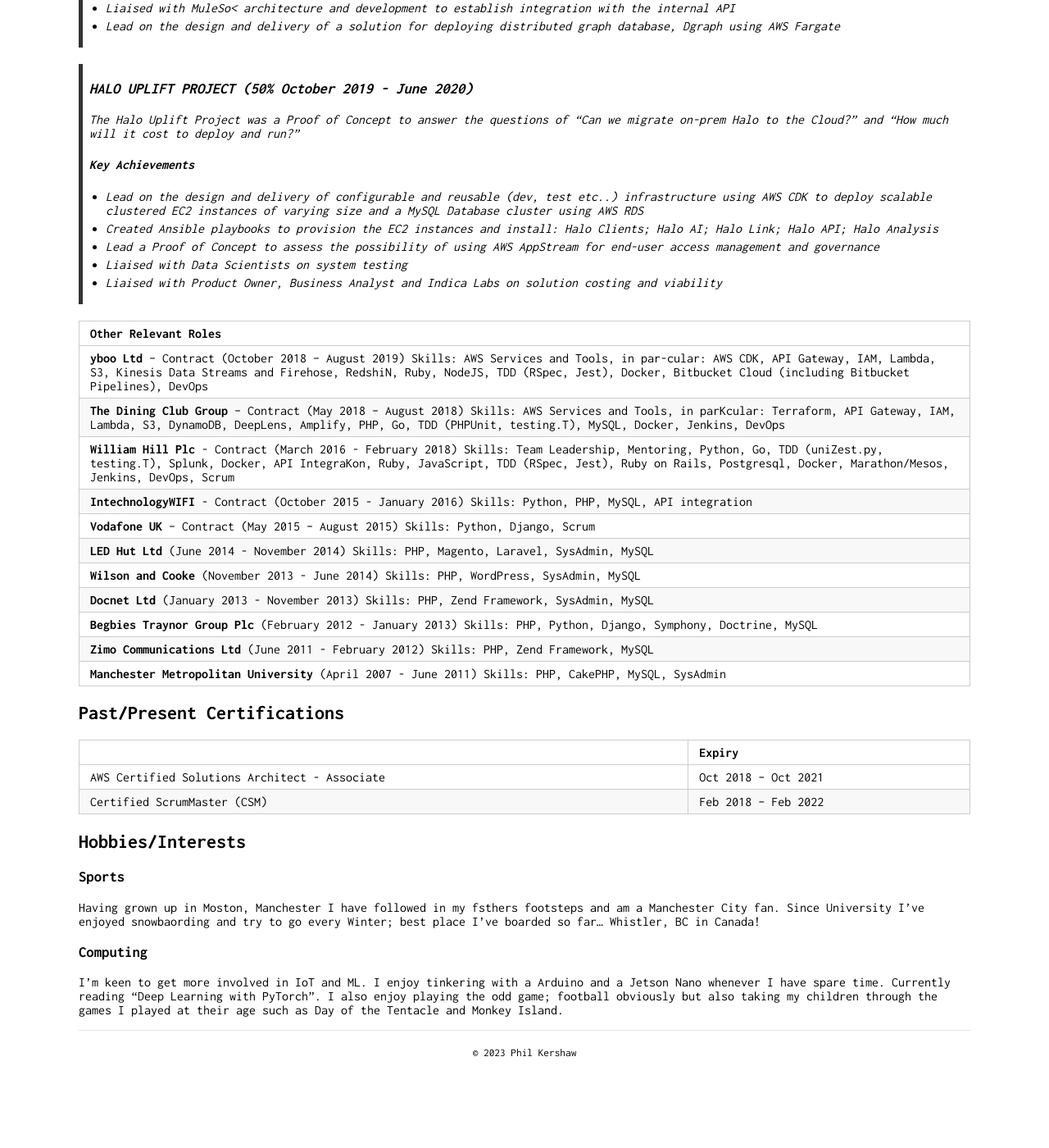
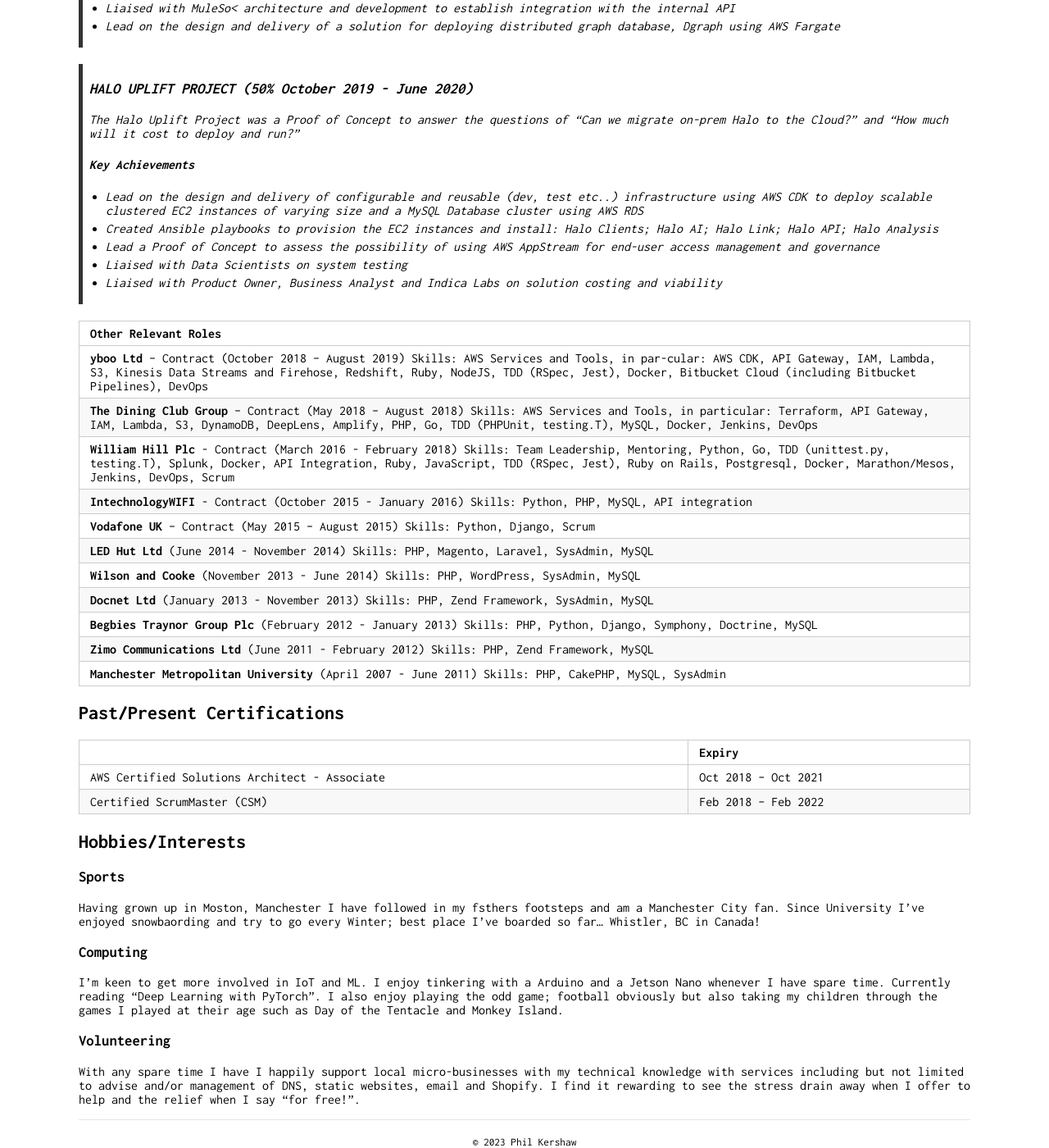
Before and after one commit to PhilKershaw/philkershaw.github.com, a Jekyll site: the page built from index.md, in a window 1280 px wide and 1400 px high, scrolled down 3284 px. Shown: the whole window at 82% size. Built offline with Jekyll 4.4.1, drawn with Linux system fonts in a browser that asks for light colours; before the commit the page ends 4575 px from its top, so only the background shows below that; some of the changed text lies outside the part shown.

Commit message:
Update index.md

```diff
--- a/index.md
+++ b/index.md
@@ -6,7 +6,7 @@
 
 <img class="profile-picture" src="https://s.gravatar.com/avatar/7bf13c9d27600b733cec879994746108?s=157">
 
-Delivery oriented Engineer specialising in data engineering, Dev[Sec]Ops, and AWS solutions. Skilled in managing large-scale projects. Passionate about Big Data and ML/AI integration.
+Delivery oriented Engineer specialising in data engineering, Dev[Sec]Ops, and AWS solutions. Skilled in managing and working within large-scale multi-workstream projects. Passionate about Big Data and ML/AI integration.
 
 ## Core Skills
 
@@ -151,9 +151,9 @@
 
 | Other Relevant Roles |
 | ---------------------------------------------------------------------------------------------------------------------------------------------------------------------------------------------------------------------------------------------------------------------------------------- |
-| **yboo Ltd** – Contract (October 2018 – August 2019) Skills: AWS Services and Tools, in par-cular: AWS CDK, API Gateway, IAM, Lambda, S3, Kinesis Data Streams and Firehose, RedshiN, Ruby, NodeJS, TDD (RSpec, Jest), Docker, Bitbucket Cloud (including Bitbucket Pipelines), DevOps   |
-| **The Dining Club Group** – Contract (May 2018 – August 2018) Skills: AWS Services and Tools, in parKcular: Terraform, API Gateway, IAM, Lambda, S3, DynamoDB, DeepLens, Amplify, PHP, Go, TDD (PHPUnit, testing.T), MySQL, Docker, Jenkins, DevOps                                      |
-| **William Hill Plc** - Contract (March 2016 - February 2018) Skills: Team Leadership, Mentoring, Python, Go, TDD (uniZest.py, testing.T), Splunk, Docker, API IntegraKon, Ruby, JavaScript, TDD (RSpec, Jest), Ruby on Rails, Postgresql, Docker, Marathon/Mesos, Jenkins, DevOps, Scrum |
+| **yboo Ltd** – Contract (October 2018 – August 2019) Skills: AWS Services and Tools, in par-cular: AWS CDK, API Gateway, IAM, Lambda, S3, Kinesis Data Streams and Firehose, Redshift, Ruby, NodeJS, TDD (RSpec, Jest), Docker, Bitbucket Cloud (including Bitbucket Pipelines), DevOps   |
+| **The Dining Club Group** – Contract (May 2018 – August 2018) Skills: AWS Services and Tools, in particular: Terraform, API Gateway, IAM, Lambda, S3, DynamoDB, DeepLens, Amplify, PHP, Go, TDD (PHPUnit, testing.T), MySQL, Docker, Jenkins, DevOps                                      |
+| **William Hill Plc** - Contract (March 2016 - February 2018) Skills: Team Leadership, Mentoring, Python, Go, TDD (unittest.py, testing.T), Splunk, Docker, API Integration, Ruby, JavaScript, TDD (RSpec, Jest), Ruby on Rails, Postgresql, Docker, Marathon/Mesos, Jenkins, DevOps, Scrum |
 | **IntechnologyWIFI** - Contract (October 2015 - January 2016) Skills: Python, PHP, MySQL, API integration |
 | **Vodafone UK** – Contract (May 2015 – August 2015) Skills: Python, Django, Scrum |
 | **LED Hut Ltd** (June 2014 - November 2014) Skills: PHP, Magento, Laravel, SysAdmin, MySQL |
@@ -179,3 +179,7 @@
 ### Computing
 
 I'm keen to get more involved in IoT and ML. I enjoy tinkering with a Arduino and a Jetson Nano whenever I have spare time. Currently reading "Deep Learning with PyTorch". I also enjoy playing the odd game; football obviously but also taking my children through the games I played at their age such as Day of the Tentacle and Monkey Island.
+
+### Volunteering
+
+With any spare time I have I happily support local micro-businesses with my technical knowledge with services including but not limited to advise and/or management of DNS, static websites, email and Shopify. I find it rewarding to see the stress drain away when I offer to help and the relief when I say "for free!".
```
Also changed, not shown: other parts of index.md (+1 -1 lines).
